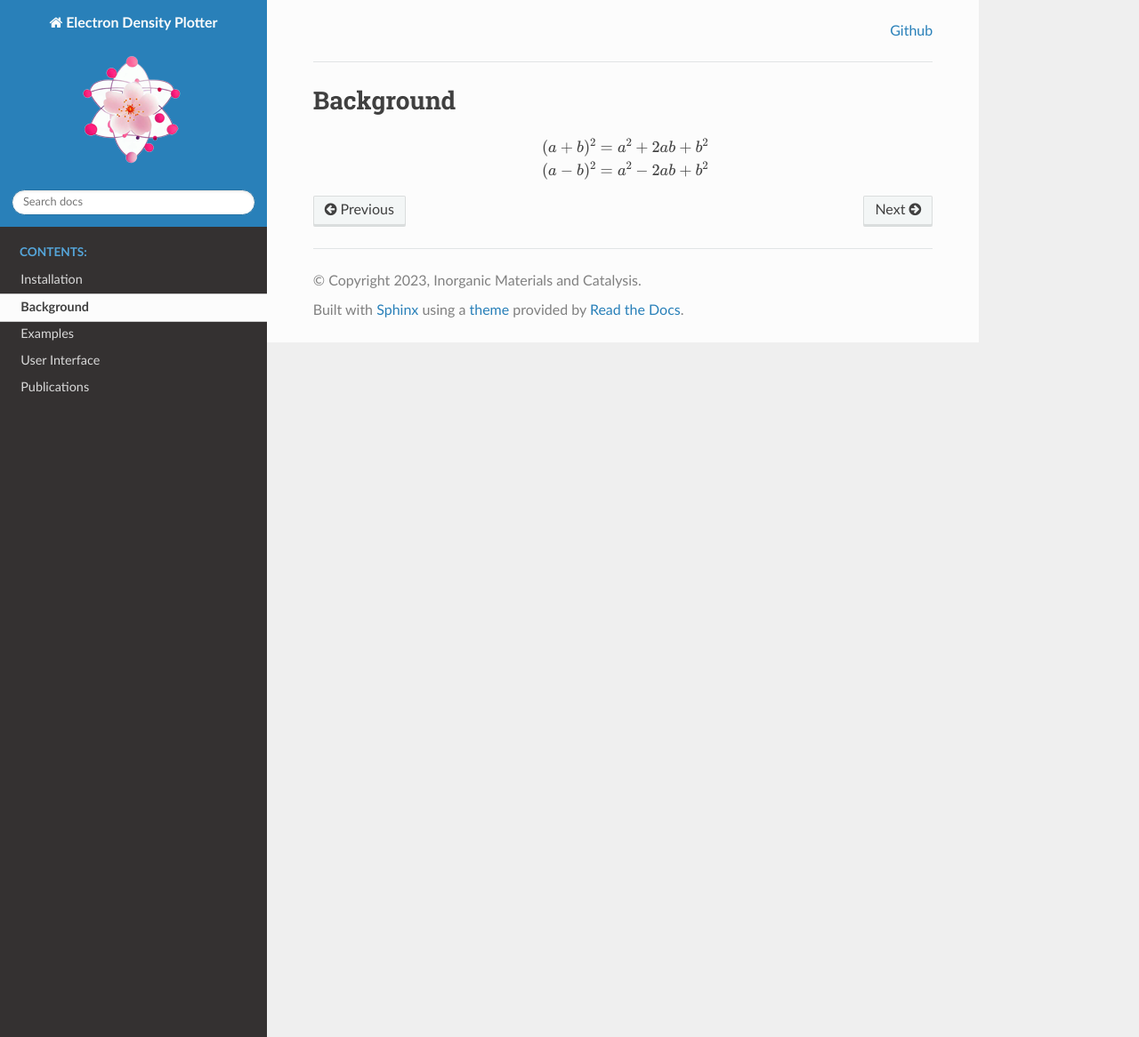
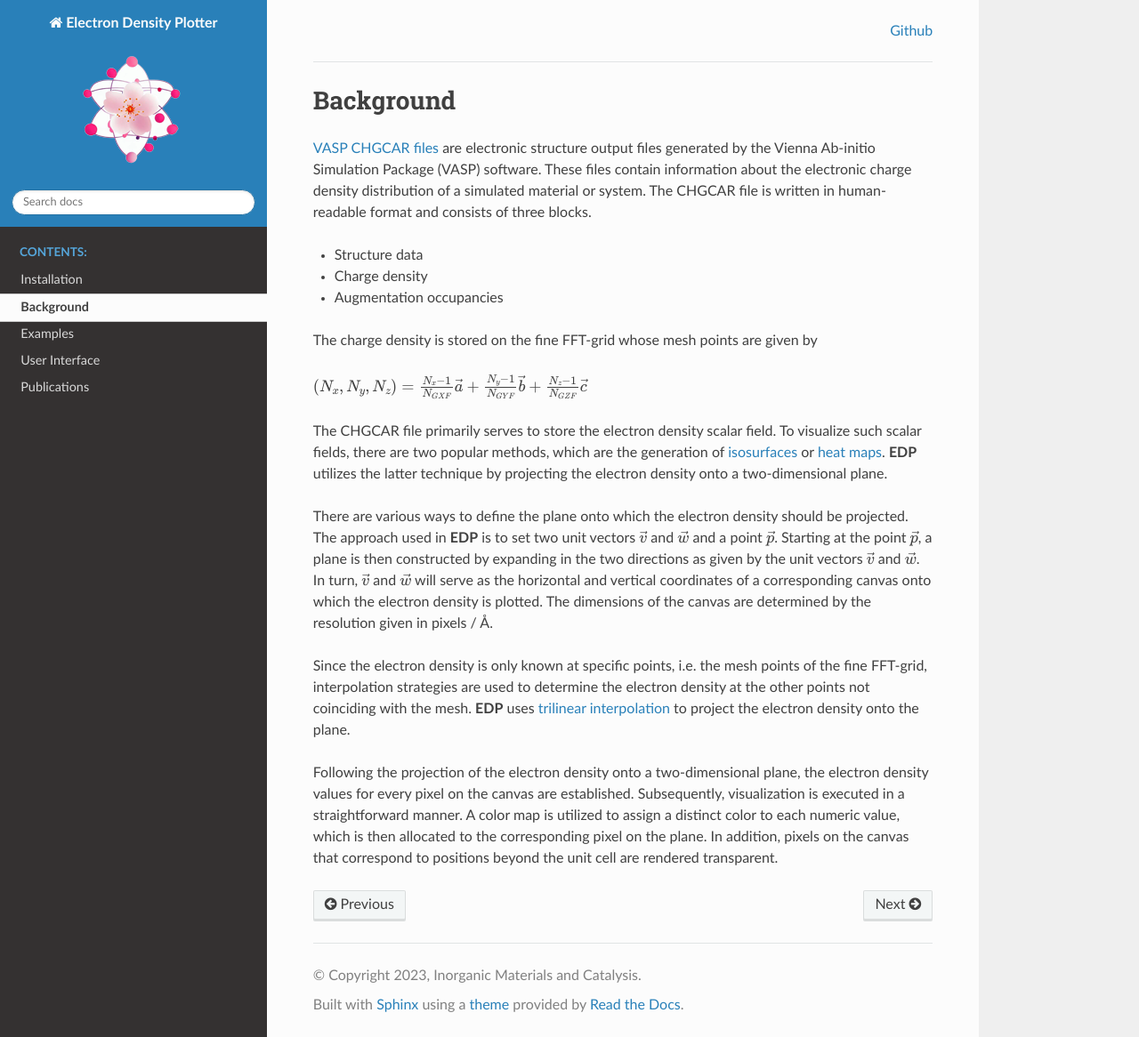
Before and after one commit to ifilot/edp, a Sphinx documentation site: the page built from docs/background.rst, in a window 1280 px wide and 1166 px high. Shown: the whole window at 89% size. Built offline with Sphinx 7.4.7 and the Read the Docs theme 2.0.0, drawn with Linux system fonts in a browser that asks for light colours.

Commit message:
Expanding on background information

```diff
--- a/docs/background.rst
+++ b/docs/background.rst
@@ -4,8 +4,20 @@
 Background
 **********
 
-.. math::
+`VASP CHGCAR files <https://www.vasp.at/wiki/index.php/CHGCAR>`_ are electronic structure output files generated by the Vienna Ab-initio Simulation Package (VASP) software. These files contain information about the electronic charge density distribution of a simulated material or system. The CHGCAR file is written in human-readable format and consists of three blocks.
 
-   (a + b)^2 = a^2 + 2ab + b^2
+* Structure data
+* Charge density
+* Augmentation occupancies
 
-   (a - b)^2 = a^2 - 2ab + b^2
+The charge density is stored on the fine FFT-grid whose mesh points are given by
+
+:math:`(N_{x},N_{y},N_{z}) = \frac{N_{x}-1}{N_{GXF}} \vec{a} + \frac{N_{y}-1}{N_{GYF}} \vec{b} + \frac{N_{z}-1}{N_{GZF}} \vec{c}`
+
+The CHGCAR file primarily serves to store the electron density scalar field. To visualize such scalar fields, there are two popular methods, which are the generation of `isosurfaces <https://en.wikipedia.org/wiki/Isosurface>`_ or `heat maps <https://en.wikipedia.org/wiki/Heat_map>`_. :program:`EDP` utilizes the latter technique by projecting the electron density onto a two-dimensional plane.
+
+There are various ways to define the plane onto which the electron density should be projected. The approach used in :program:`EDP` is to set two unit vectors :math:`\vec{v}` and :math:`\vec{w}` and a point :math:`\vec{p}`. Starting at the point :math:`\vec{p}`, a plane is then constructed by expanding in the two directions as given by the unit vectors :math:`\vec{v}` and :math:`\vec{w}`. In turn, :math:`\vec{v}` and :math:`\vec{w}` will serve as the horizontal and vertical coordinates of a corresponding canvas onto which the electron density is plotted. The dimensions of the canvas are determined by the resolution given in pixels / Å.
+
+Since the electron density is only known at specific points, i.e. the mesh points of the fine FFT-grid, interpolation strategies are used to determine the electron density at the other points not coinciding with the mesh. :program:`EDP` uses `trilinear interpolation <https://en.wikipedia.org/wiki/Trilinear_interpolation>`_ to project the electron density onto the plane.
+
+Following the projection of the electron density onto a two-dimensional plane, the electron density values for every pixel on the canvas are established. Subsequently, visualization is executed in a straightforward manner. A color map is utilized to assign a distinct color to each numeric value, which is then allocated to the corresponding pixel on the plane. In addition, pixels on the canvas that correspond to positions beyond the unit cell are rendered transparent.
```
